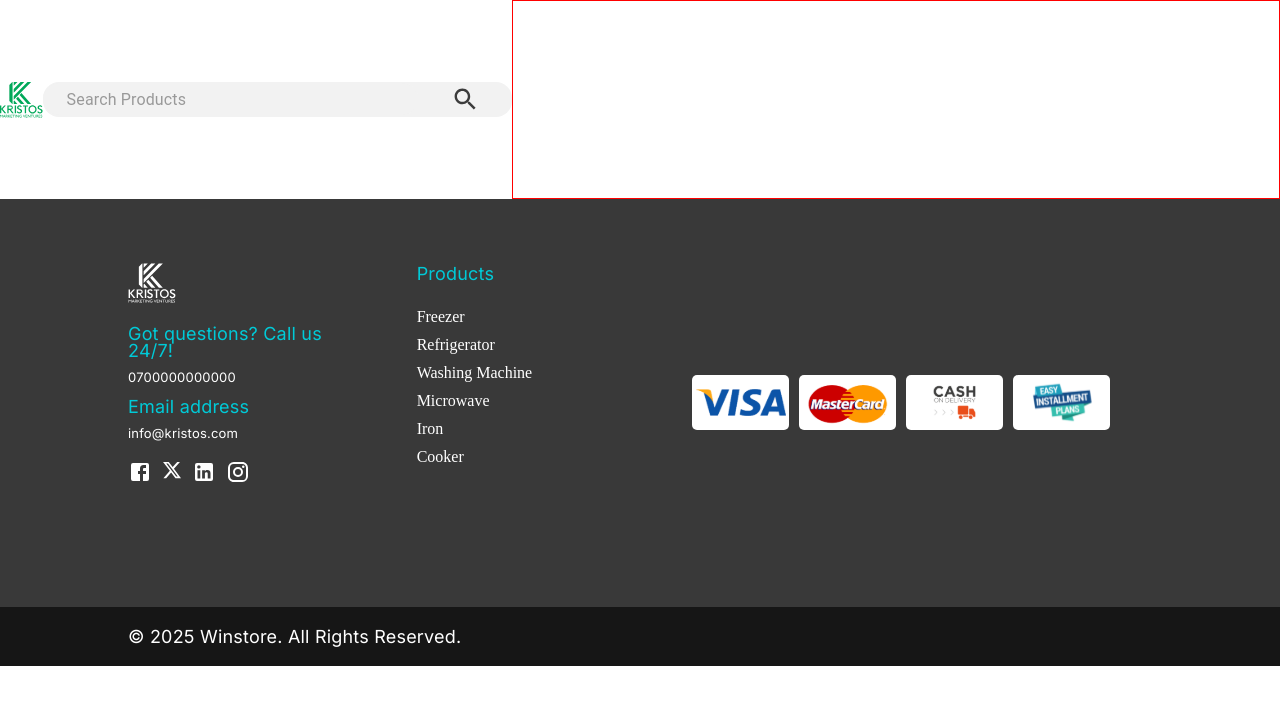
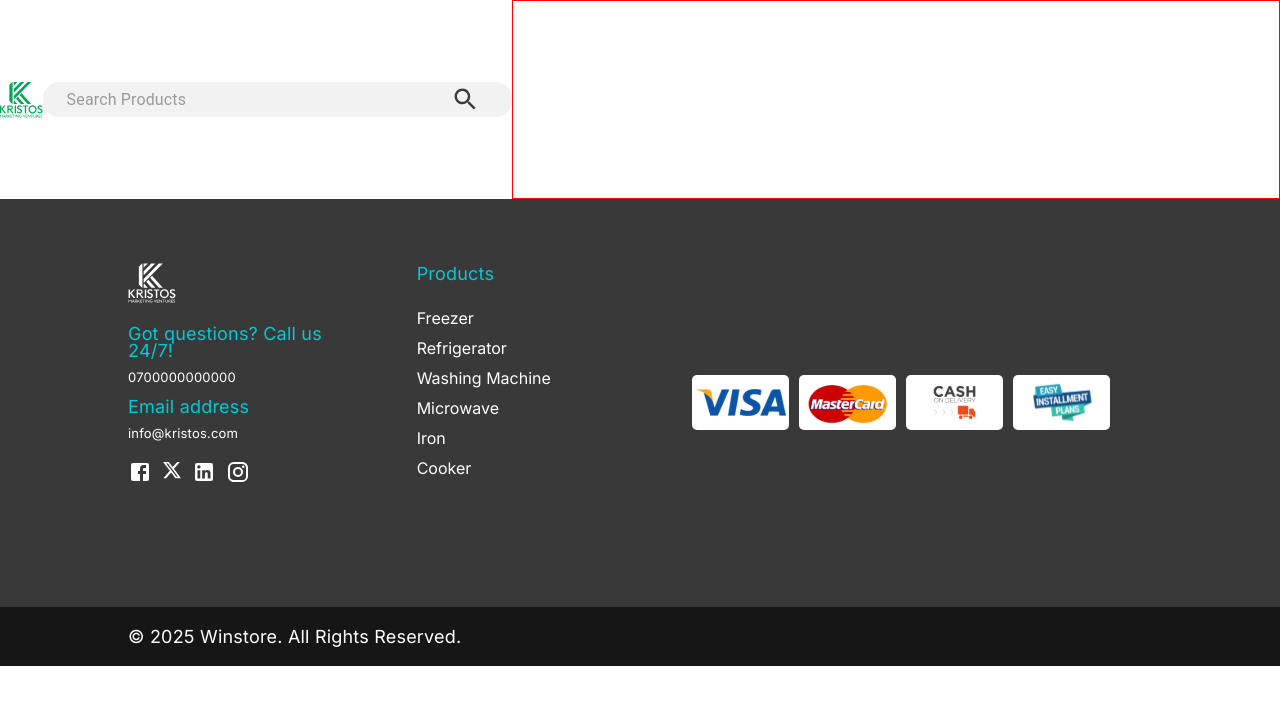
Before and after one commit to AlexEkeh/KristosECommerceStore, a Next.js app: page /home in a window 1280 px wide. Shown: the top 704 px of the page. Built offline with nearby package versions, Linux system fonts and the light colour scheme; what @mui/material-nextjs would draw is missing.

Commit message:
feat: add Inter font to the page layout

```diff
--- a/src/app/home/layout.tsx
+++ b/src/app/home/layout.tsx
@@ -2,7 +2,13 @@ import { AppRouterCacheProvider } from "@mui/material-nextjs/v15-appRouter";
 import Main from "@/components/Main";
 import Header from "@/components/Header";
 import Footer from "@/components/Footer";
-import '../globals.css';
+import "../globals.css";
+import { Inter } from "next/font/google"; //Olumide: I import the Inter Font
+
+//Olumide: I declare a geistInter Variable
+const geistInter = Inter({
+  subsets: ["latin"],
+});
 
 export default function HomeLayout({
   children,
@@ -10,7 +16,8 @@ export default function HomeLayout({
   children: React.ReactNode;
 }>) {
   return (
-    <html lang="en">
+    <html lang="en" className={geistInter.className}>
+      {/*Olumide: i adde the inter font*/}
       <body>
         <AppRouterCacheProvider>
           <Main>
```
